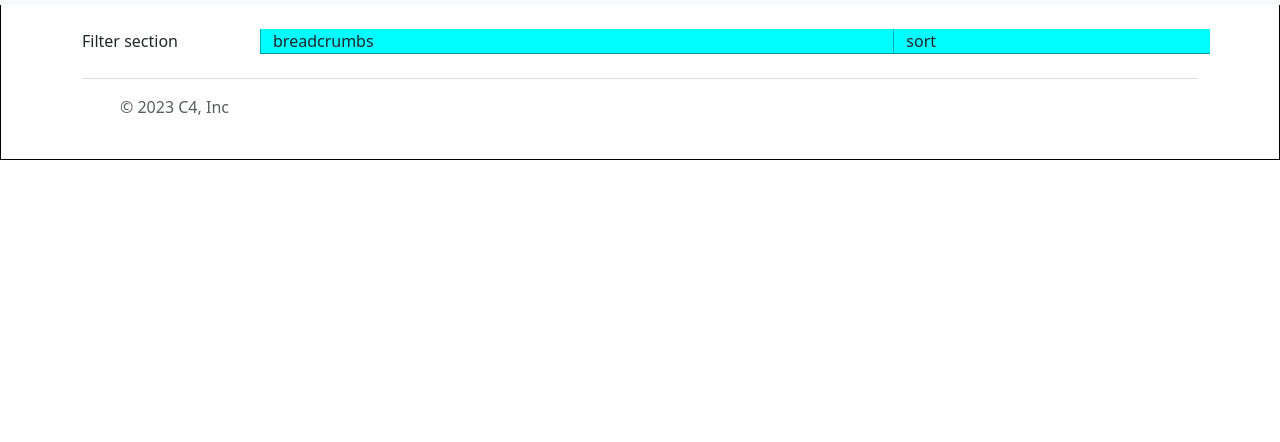
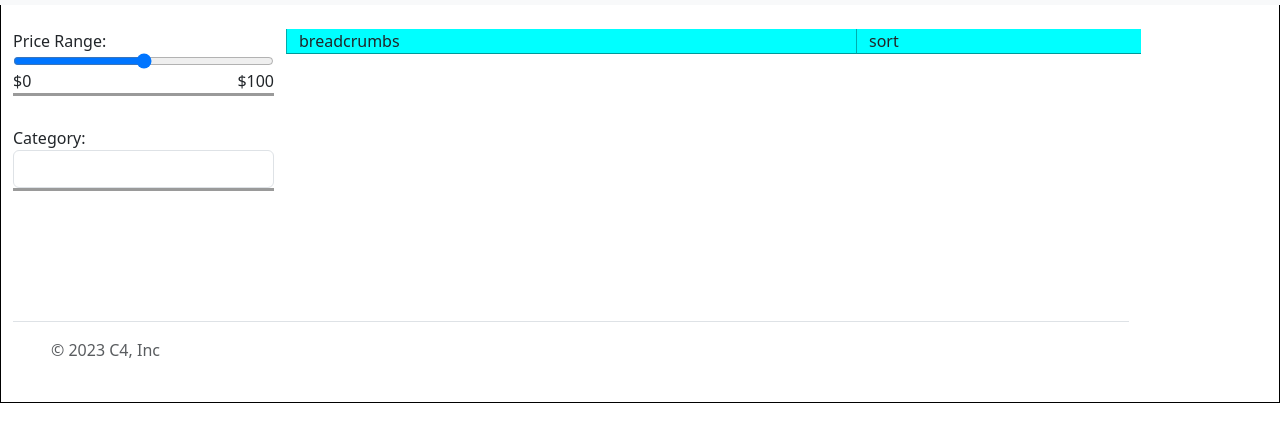
Before and after one commit to bexy65/ecommerce-plp, a plain HTML site: page index.html in a window 1280 px wide. Shown: the part 72-514 px from the top of the page. Drawn offline with nearby package versions, Linux system fonts and the light colour scheme; no server answers.

Commit message:
filter by category feature

```diff
--- a/app.js
+++ b/app.js
@@ -1,6 +1,7 @@
 let productGrid = document.getElementById('productGrid');
 let navbarList = document.querySelector('.navbar-nav');
 let category = document.querySelector('.category');
+let categoryFilter = document.getElementById('categorySelect');
 
 const categoryLength = 4;
 
@@ -20,6 +21,7 @@ const productsFetch = fetchData('https://api.escuelajs.co/api/v1/products');
 categoriesFetch.then((categories) => {
   for (let i = 0; i < categoryLength; i++) {
     loadCategories(categories[i].name);
+    loadCategoriesFilter(categories[i].name);
   }
 });
 
@@ -76,6 +78,12 @@ function loadCategories(name) {
   `;
 }
 
+function loadCategoriesFilter(name) {
+  categoryFilter.innerHTML += `
+    <option value="${name}" onclick="fetchAllData('${name}')">${name}</option>
+  `;
+}
+
 function loadProducts(title, price, image, desc) {
   productGrid.innerHTML += `
     <div class="col-12 col-md-6 col-lg-4 p-2 mb-3 product-grid">
--- a/index.html
+++ b/index.html
@@ -15,10 +15,25 @@
 <body>
 	<nav-component></nav-component>
 	<!-- end navbar -->
-	<div class="container" style="margin-top: 100px;">
+	<div class="container">
 		<div class="row">
-			<div class="col-2">Filter section</div>
-			<div class="col-10">
+			<div class="col-3 d-flex flex-column">
+				<div class="form-group d-flex flex-column">
+					<label for="priceRange">Price Range:</label>
+					<input type="range" class="form-control-range" id="priceRange" min="0" max="100" step="1">
+					<div class="d-flex justify-content-between">
+					  <span>$0</span>
+					  <span>$100</span>
+					</div>
+				</div>
+				<div class="form-group">
+					<label for="categorySelect">Category:</label>
+					<select class="form-control" id="categorySelect" onchange="fetchAllData(this.value)">
+
+					</select>
+				</div>
+			</div>
+			<div class="col-9">
 				<div class="row breadcrumbs">
 					<div class="col-8">breadcrumbs</div>
 					<div class="col-4">sort</div>
--- a/styles.css
+++ b/styles.css
@@ -2,6 +2,11 @@ body {
    margin: 0;
    padding: 0;
    border: 1px solid black;
+}
+.container {
+   margin-top: 100px;
+   margin-left: 0;
+   margin-right: 0;
 }
 .breadcrumbs {
    background-color: aqua;
@@ -13,6 +18,11 @@ body {
 
 }
 
+.form-group {
+   margin-bottom: 30px;
+   border-bottom: 3px solid rgba(0, 0, 0, 0.395);
+}
+
 @media only screen and (min-width: 768px) {
    .navbar .navbar-toggler {
       display: none;
```
